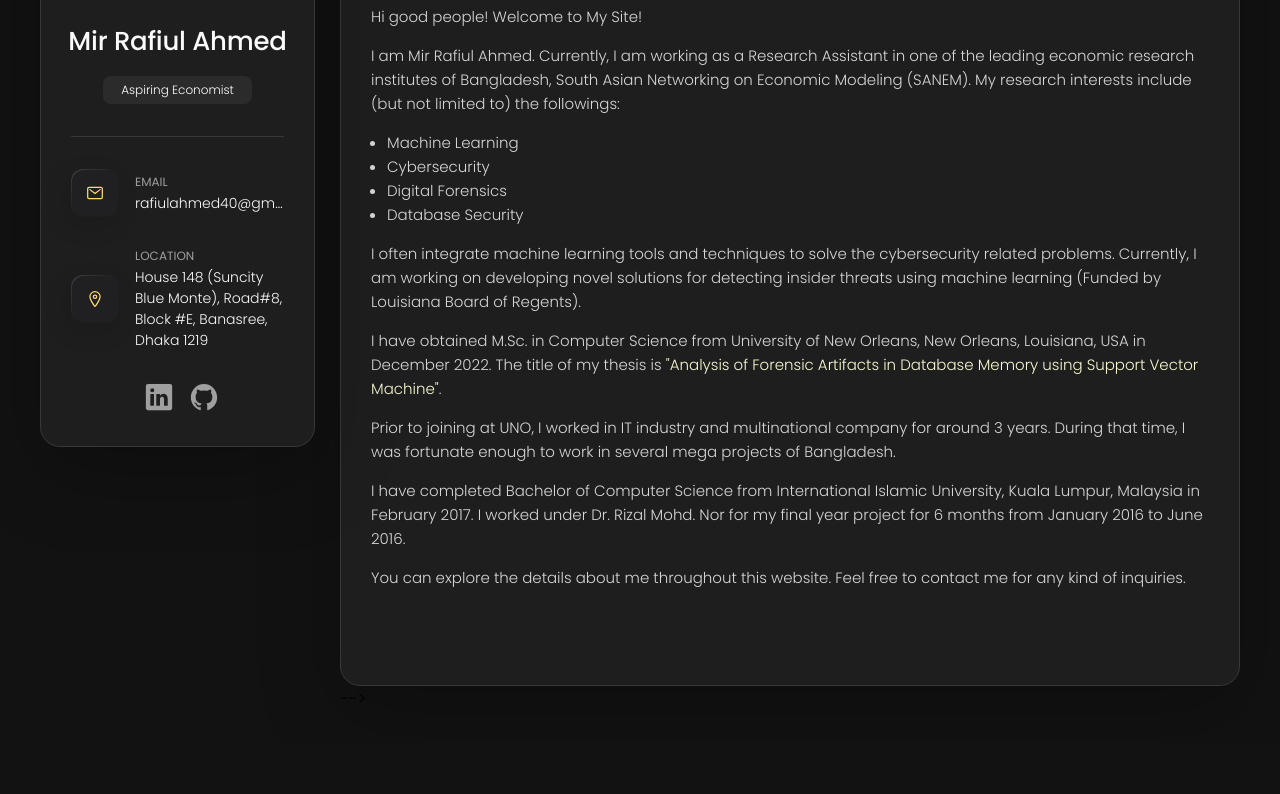
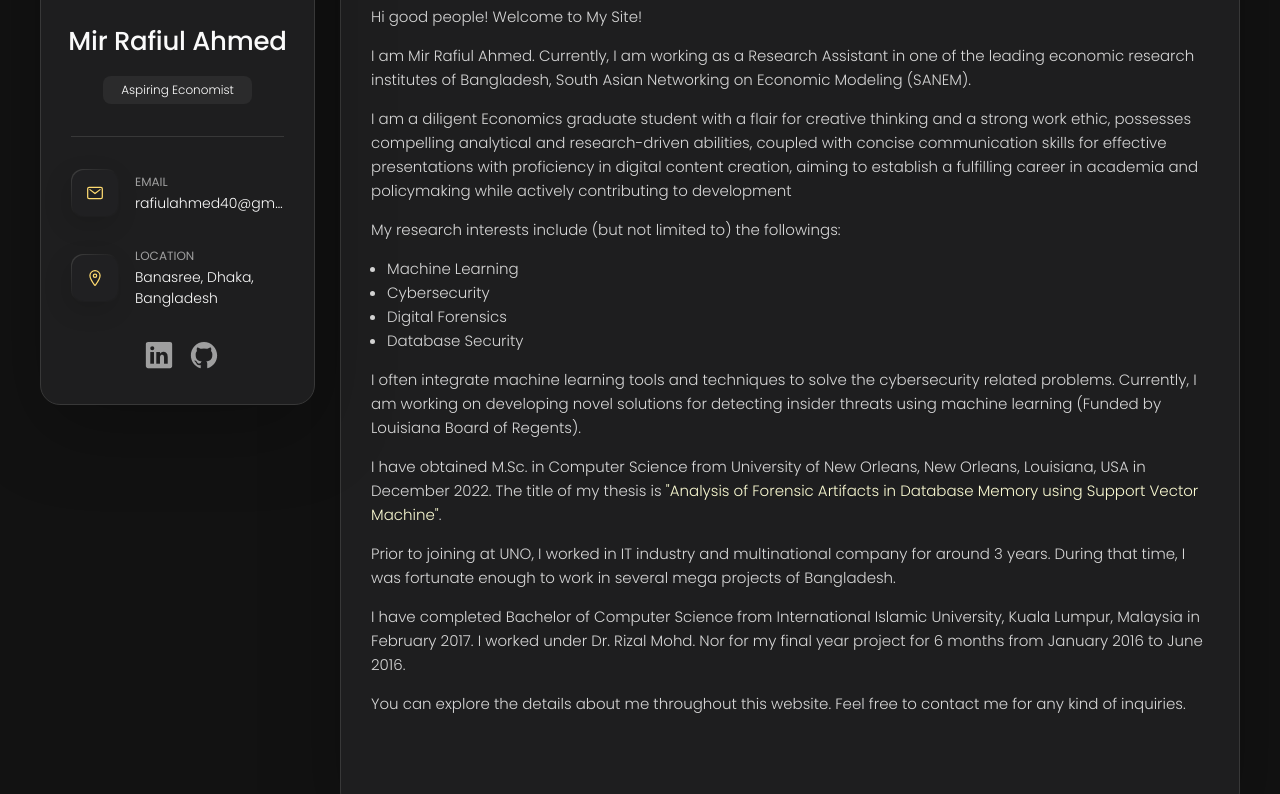
Before and after one commit to Mowaz53/Mowaz53.github.io, a plain HTML site: page index.html in a window 1280 px wide. Shown: the part 174-968 px from the top of the page. Before the commit the page ends 920 px from the top, so only its background shows below. Drawn offline with nearby package versions, Linux system fonts and the light colour scheme.

Commit message:
Update index.html

```diff
--- a/index.html
+++ b/index.html
@@ -122,7 +122,7 @@
             <div class="contact-info">
               <p class="contact-title">Location</p>
 
-              <address>House 148 (Suncity Blue Monte), Road#8, Block #E, Banasree, Dhaka 1219</address>
+              <address>Banasree, Dhaka, Bangladesh</address>
             </div>
 
           </li>
@@ -211,7 +211,8 @@
           </p>
 
           <p>
-          I am Mir Rafiul Ahmed. Currently, I am working as a Research Assistant in one of the leading economic research institutes of Bangladesh, South Asian Networking on Economic Modeling (SANEM).
+          I am Mir Rafiul Ahmed. Currently, I am working as a Research Assistant in one of the leading economic research institutes of Bangladesh, South Asian Networking on Economic Modeling (SANEM). </p>
+          <p> I am a diligent Economics graduate student with a flair for creative thinking and a strong work ethic, possesses compelling analytical and research-driven abilities, coupled with concise communication skills for effective presentations with proficiency in digital content creation, aiming to establish a fulfilling career in academia and policymaking while actively contributing to development </p>
           My research interests include (but not limited to) the followings:
           </p>
           <ul class="ul-disc">
```
